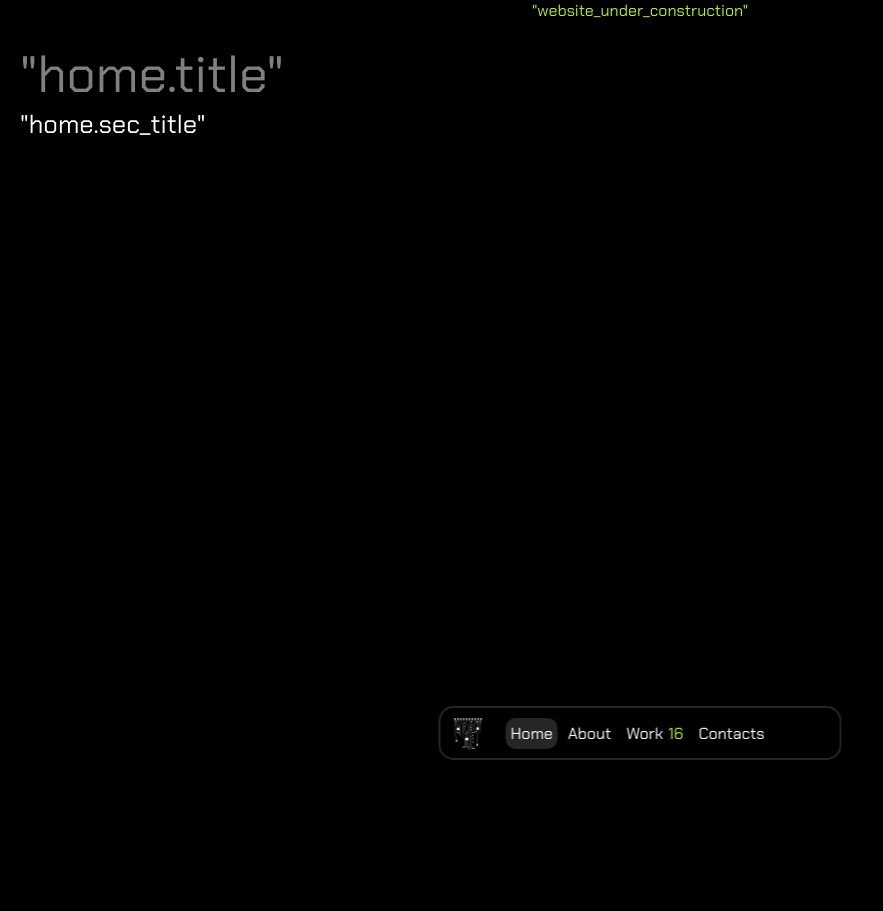
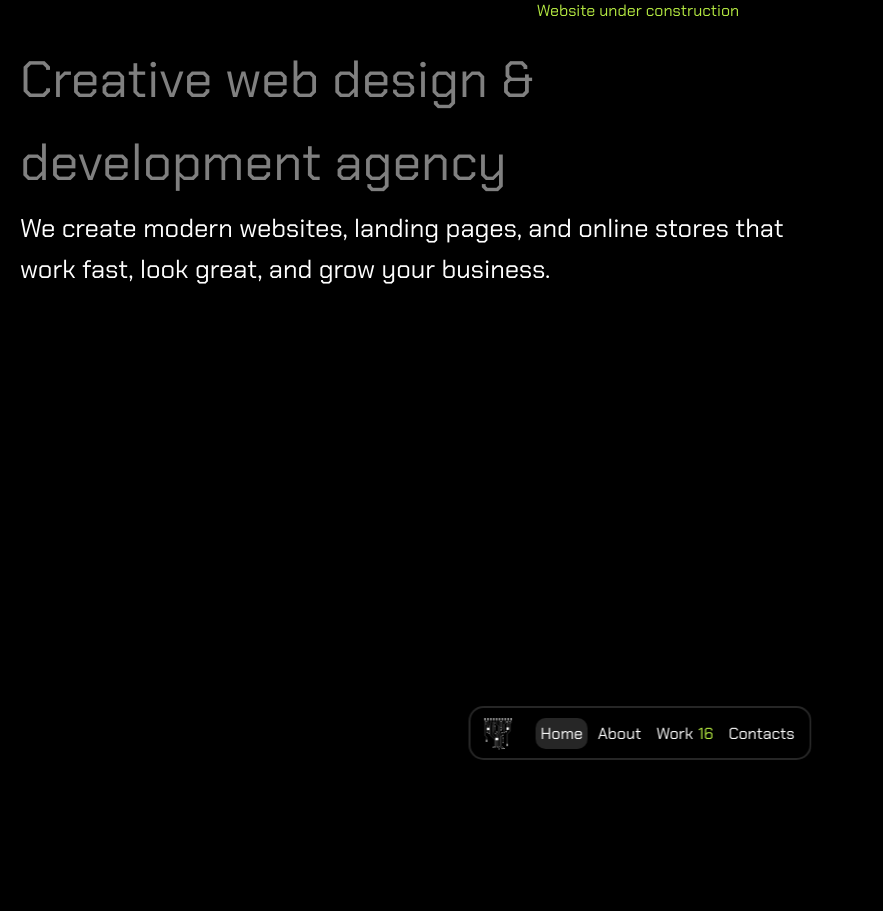
Before and after one commit to stepandordiai/heeeyooo, a Next.js app: page / in a window 1280 px wide. Shown: the part 20-931 px from the top of the page, without its empty margins (0-883 px from the left). Built offline with nearby package versions, Linux system fonts and the light colour scheme.

Commit message:
Update Home and WordLine component

```diff
--- a/src/app/components/Header/Header.tsx
+++ b/src/app/components/Header/Header.tsx
@@ -76,18 +76,6 @@ const Header = () => {
 						Contacts
 					</Link>
 				</nav>
-				<div
-					style={{
-						display: "flex",
-						justifyContent: "center",
-						alignItems: "center",
-						columnGap: 10,
-					}}
-				>
-					<div className={styles["header__lng-btn-wrapper"]}>
-						{/* <LngBtn /> */}
-					</div>
-				</div>
 			</div>
 		</header>
 	);
--- a/src/app/components/WordLine/WordLine.tsx
+++ b/src/app/components/WordLine/WordLine.tsx
@@ -1,13 +1,15 @@
 import { ReactNode, useEffect } from "react";
 import React from "react";
-// import { useParams } from "react-router-dom";
 import styles from "./WordLine.module.scss";
 
-const WordLine = (props: any) => {
-	// const { lng } = useParams();
+interface WordLineProps {
+	text: string;
+}
 
+// TODO: props is always an object
+const WordLine = ({ text }: WordLineProps) => {
 	useEffect(() => {
-		const words = document.querySelectorAll(".word-line");
+		const words = document.querySelectorAll(`.${styles["word-line"]}`);
 
 		words.forEach((word) => {
 			document.addEventListener("scroll", () => {
@@ -15,9 +17,9 @@ const WordLine = (props: any) => {
 				const wordRect = word.getBoundingClientRect();
 
 				if (wordRect.top < window.innerHeight) {
-					word.classList.add("word-line--active");
+					word.classList.add(styles["word-line--active"]);
 				} else {
-					word.classList.remove("word-line--active");
+					word.classList.remove(styles["word-line--active"]);
 				}
 			});
 
@@ -25,21 +27,19 @@ const WordLine = (props: any) => {
 			const wordRect = word.getBoundingClientRect();
 
 			if (wordRect.top < window.innerHeight) {
-				word.classList.add("word-line--active");
+				word.classList.add(styles["word-line--active"]);
 			} else {
-				word.classList.remove("word-line--active");
+				word.classList.remove(styles["word-line--active"]);
 			}
 		});
 	}, []);
 	return (
 		<>
-			{String(props.children)
-				.split(" ")
-				.map((word, index) => {
+			{text.split(" ").map((word, index) => {
 				return (
 					<React.Fragment key={index}>
-							<div className="word-line-wrapper">
-								<div className="word-line">{word}</div>
+						<div className={styles["word-line-wrapper"]}>
+							<div className={styles["word-line"]}>{word}</div>
 						</div>
 					</React.Fragment>
 				);
--- a/src/app/page.tsx
+++ b/src/app/page.tsx
@@ -38,23 +38,23 @@ const Home = () => {
 			<main className={styles.home}>
 				<div className={styles["home__top"]}>
 					<div style={{ textAlign: "center", color: "var(--accent-clr)" }}>
-						<WordLine>"website_under_construction"</WordLine>
+						<WordLine text="Website under construction" />
 					</div>
 					<h1 className={styles["home__title"]}>
-						<WordLine>"home.title"</WordLine>
+						<WordLine text="Creative web design & development agency" />
 					</h1>
 					<div
 						className={styles["home__desc"]}
 						style={{ color: "hsl(0,0%,50%)" }}
 					>
-						<WordLine>"home.sec_title"</WordLine>
+						<WordLine text="We create modern websites, landing pages, and online stores that work fast, look great, and grow your business." />
 					</div>
 				</div>
 				<h2 style={{ marginTop: 100 }}>
-					<WordLine>"featured_work_title"</WordLine>
+					<WordLine text="Featured work" />
 				</h2>
 				<div style={{ marginTop: 20, marginBottom: 20 }}>
-					<WordLine>"featured_work_desc"</WordLine>
+					<WordLine text="Explore our featured projects to see how we’ve helped businesses improve their online presence, boost engagement, and achieve their goals through innovative digital solutions. Some projects were built for clients, others for ourselves" />
 				</div>
 				<div className={styles["home__works"]}>
 					{workData
```
Lines whose indentation alone changed are shown as unchanged.
